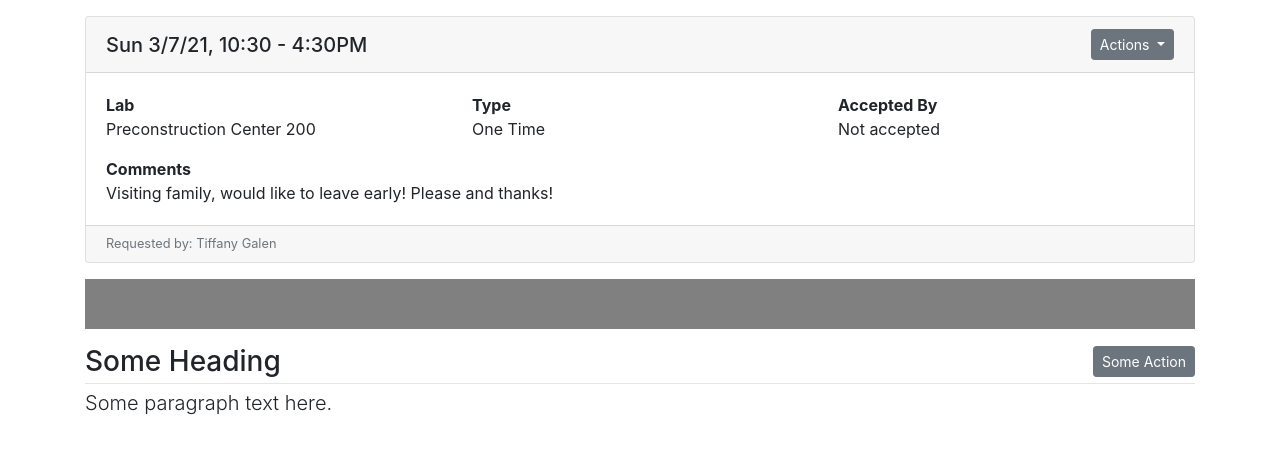
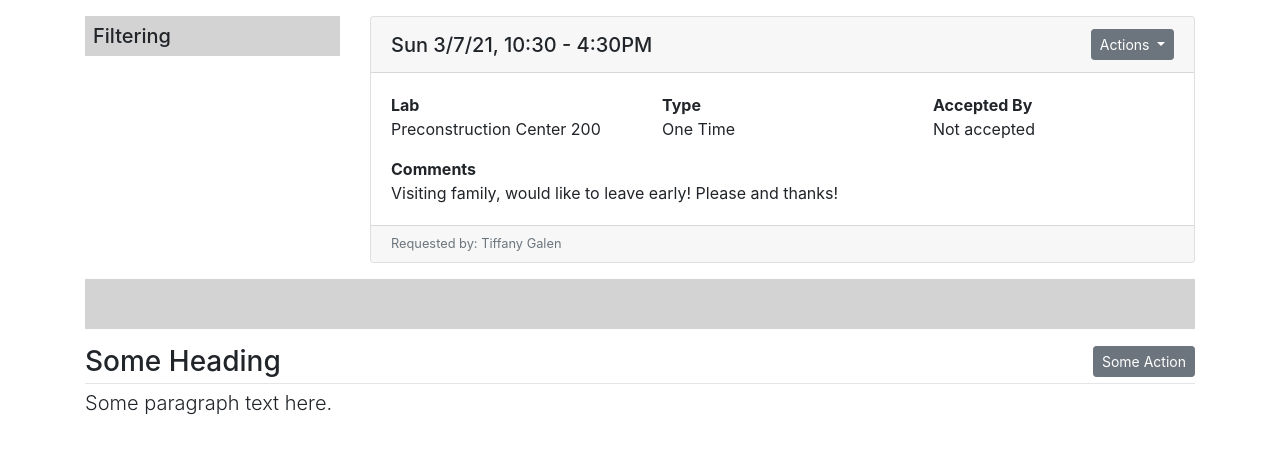
Before and after one commit to jack-hermanson/coverage, a plain HTML site: page index.html in a window 1280 px wide. Drawn offline with nearby package versions, Linux system fonts and the light colour scheme.

Commit message:
add filtering

```diff
--- a/index.html
+++ b/index.html
@@ -13,7 +13,12 @@
 <body>
   <div class="container mt-3">
     <div class="row">
-      <div class="col">
+      <div class="col-12 col-lg-3 mb-3 mb-lg-0">
+        <div class="p-2 sticky-top" style="background-color: lightgray;">
+          <h5 class="mb-0">Filtering</h5>
+        </div>
+      </div>
+      <div class="col-12 col-lg-9">
         <div class="card">
           <div class="card-header">
             <div class="d-flex">
@@ -68,7 +73,7 @@
       </div>
     </div>
     <!-- unrelated stuff below -->
-    <div class="my-3" style="height: 50px; background-color: gray;"></div>
+    <div class="my-3" style="height: 50px; background-color: lightgray;"></div>
     <div class="row">
       <div class="col-12">
         <div class="d-flex">
```
